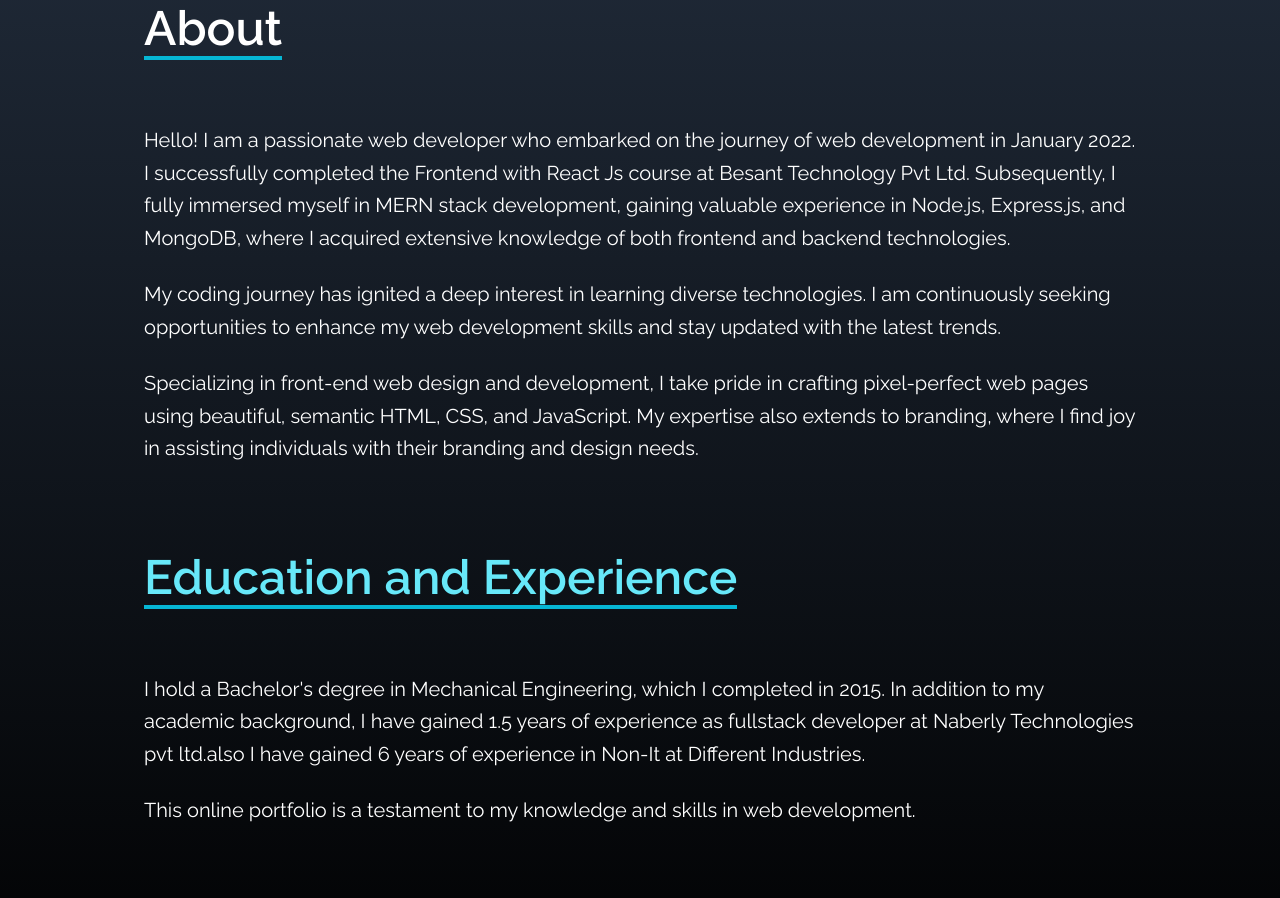
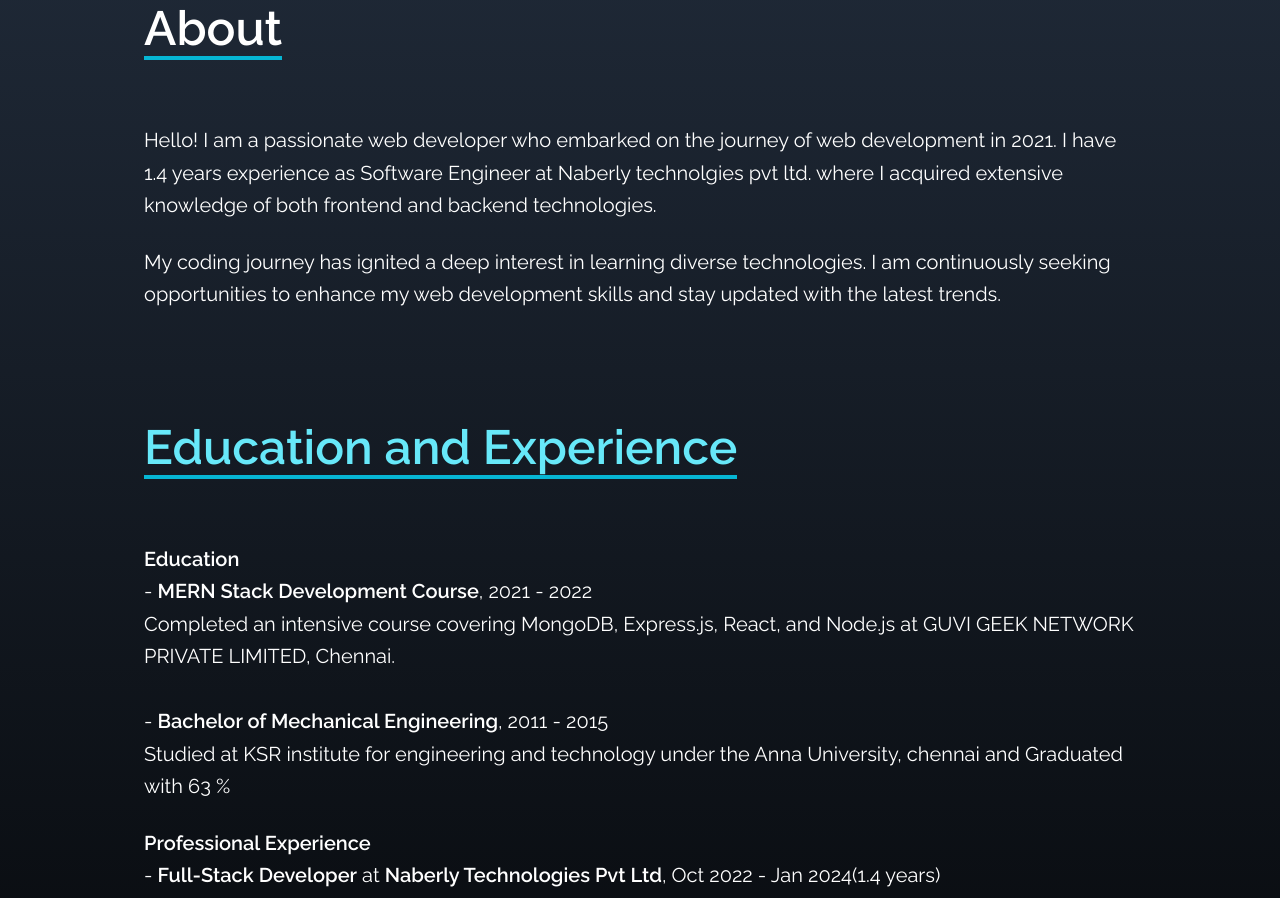
Before and after one commit to musthafa1991/Portfolio, a React (Vite) app: page / in a window 1280 px wide. Shown: the part 860-1758 px from the top of the page. Built offline with nearby package versions, Linux system fonts and the light colour scheme.

Commit message:
normal updates

```diff
--- a/src/components/About.tsx
+++ b/src/components/About.tsx
@@ -17,27 +17,16 @@ const About: React.FC = () => {
         <div className="text-xl mt-10 mb-10 leading-relaxed">
           <p className="mb-6">
             Hello! I am a passionate web developer who embarked on the journey
-            of web development in January 2022. I successfully completed the
-            Frontend with React Js course at Besant Technology Pvt Ltd.
-            Subsequently, I fully immersed myself in MERN stack development,
-            gaining valuable experience in Node.js, Express.js, and MongoDB,
-            where I acquired extensive knowledge of both frontend and backend
-            technologies.
+            of web development in 2021. I have 1.4 years experience as Software
+            Engineer at Naberly technolgies pvt ltd. where I acquired extensive
+            knowledge of both frontend and backend technologies.
           </p>
           <p className="mb-6">
             My coding journey has ignited a deep interest in learning diverse
             technologies. I am continuously seeking opportunities to enhance my
             web development skills and stay updated with the latest trends.
           </p>
-          <p>
-            Specializing in front-end web design and development, I take pride
-            in crafting pixel-perfect web pages using beautiful, semantic HTML,
-            CSS, and JavaScript. My expertise also extends to branding, where I
-            find joy in assisting individuals with their branding and design
-            needs.
-          </p>
         </div>
-
         <div className="pb-8 mt-12">
           <p className="text-5xl font-bold inline border-b-4 border-cyan-500">
             <span className="text-cyan-300">Education and Experience</span>
@@ -45,18 +34,38 @@ const About: React.FC = () => {
         </div>
         <div className="text-xl mt-10 mb-10 leading-relaxed">
           <p className="mb-6">
-            I hold a Bachelor's degree in Mechanical Engineering, which I
-            completed in 2015. In addition to my academic background, I have
-            gained 1.5 years of experience as fullstack developer at Naberly
-            Technologies pvt ltd.also I have gained 6 years of experience in
-            Non-It at Different Industries.
+            <strong>Education</strong>
+            <br />- <strong>MERN Stack Development Course</strong>, 2021 - 2022
+            <br />
+            Completed an intensive course covering MongoDB, Express.js, React,
+            and Node.js at GUVI GEEK NETWORK PRIVATE LIMITED, Chennai.
+            <br />
+            <br />- <strong>Bachelor of Mechanical Engineering</strong>, 2011 -
+            2015
+            <br />
+            Studied at KSR institute for engineering and technology under the
+            Anna University, chennai and Graduated with 63 %
+            <br />
           </p>
           <p className="mb-6">
-            {/* Currently, I am working as a freelancer, primarily focusing on
-            backend development with Node.js and PostgreSQL. My responsibilities
-            include database design and API documentation. This experience
-            contributes significantly to my well-rounded skill set in web
-            development. */}
+            <strong>Professional Experience</strong>
+            <br />- <strong>Full-Stack Developer</strong> at{" "}
+            <strong>Naberly Technologies Pvt Ltd</strong>, Oct 2022 - Jan
+            2024(1.4 years)
+            <br />
+            Developing and maintaining full-stack applications using React,Node
+            Js,GraphQl,Cosmos DB and Collaborating with cross-functional teams
+            to design scalable solutions, implement new features, and improve
+            user experiences. Integrated APIs, including GraphQL, for dynamic
+            and efficient data handling.
+            <br />
+            <br />- <strong>Previous Work Experience</strong> (2015 - 2021)
+            <br />
+            Accumulated 6 years in non-IT roles, bringing a diverse set of
+            skills such as project management, problem-solving, and a
+            customer-focused mindset. Transitioned into the tech field with a
+            strong drive to leverage transferable skills and learn new
+            technologies.
           </p>
           <p>
             This online portfolio is a testament to my knowledge and skills in
--- a/src/components/Home.tsx
+++ b/src/components/Home.tsx
@@ -18,7 +18,7 @@ const Home: React.FC = () => {
             I am a skilled full-stack developer with 2 years of experience in
             building dynamic and responsive web applications. My core tech stack
             includes MERN (MongoDB, Express.js, React, Node.js), along with
-            GraphQL and MongoDB, enabling me to deliver robust, scalable, and
+            GraphQL and CosmosDB, enabling me to deliver robust, scalable, and
             maintainable web solutions. I excel at developing efficient back-end
             services and intuitive front-end interfaces. I am committed to
             continuous learning and staying updated with the latest industry
```
